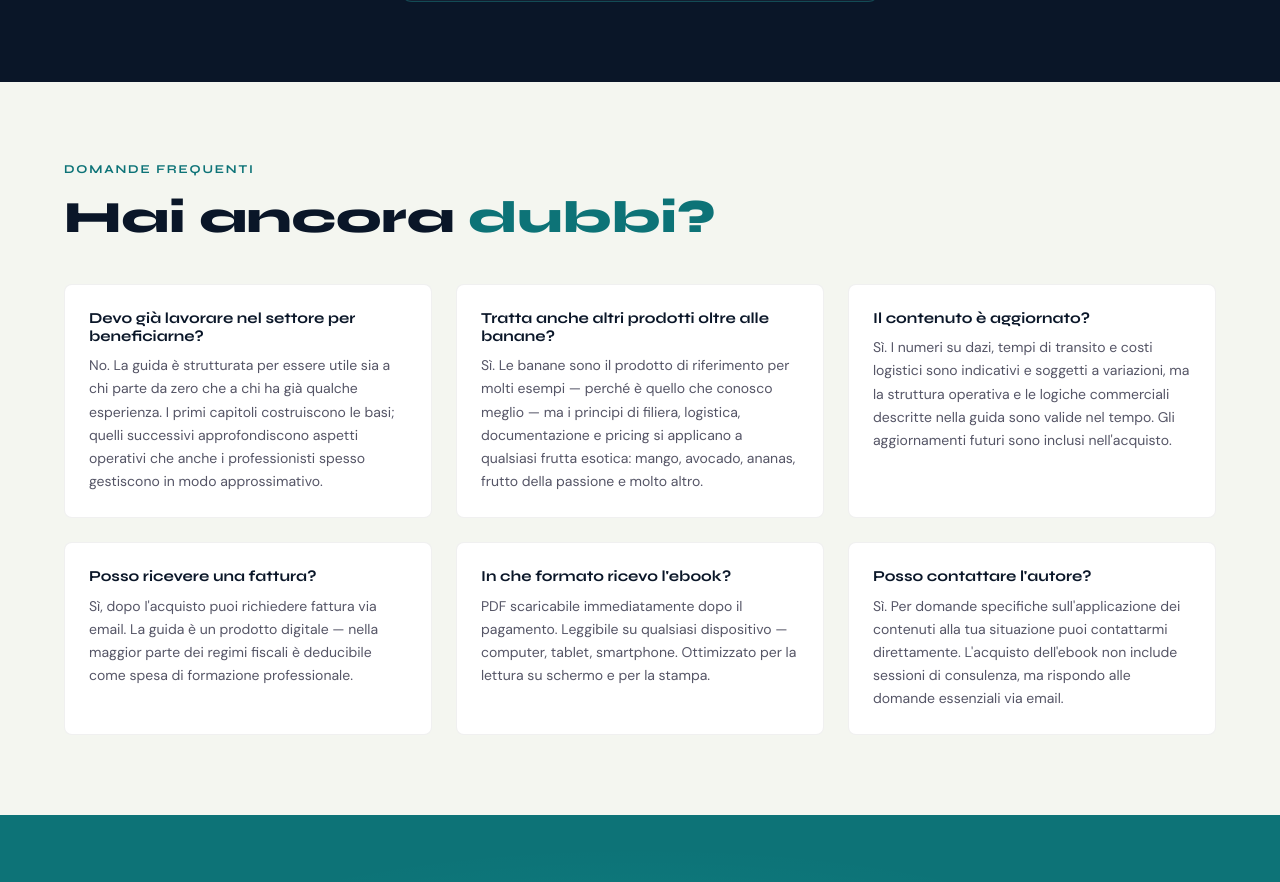
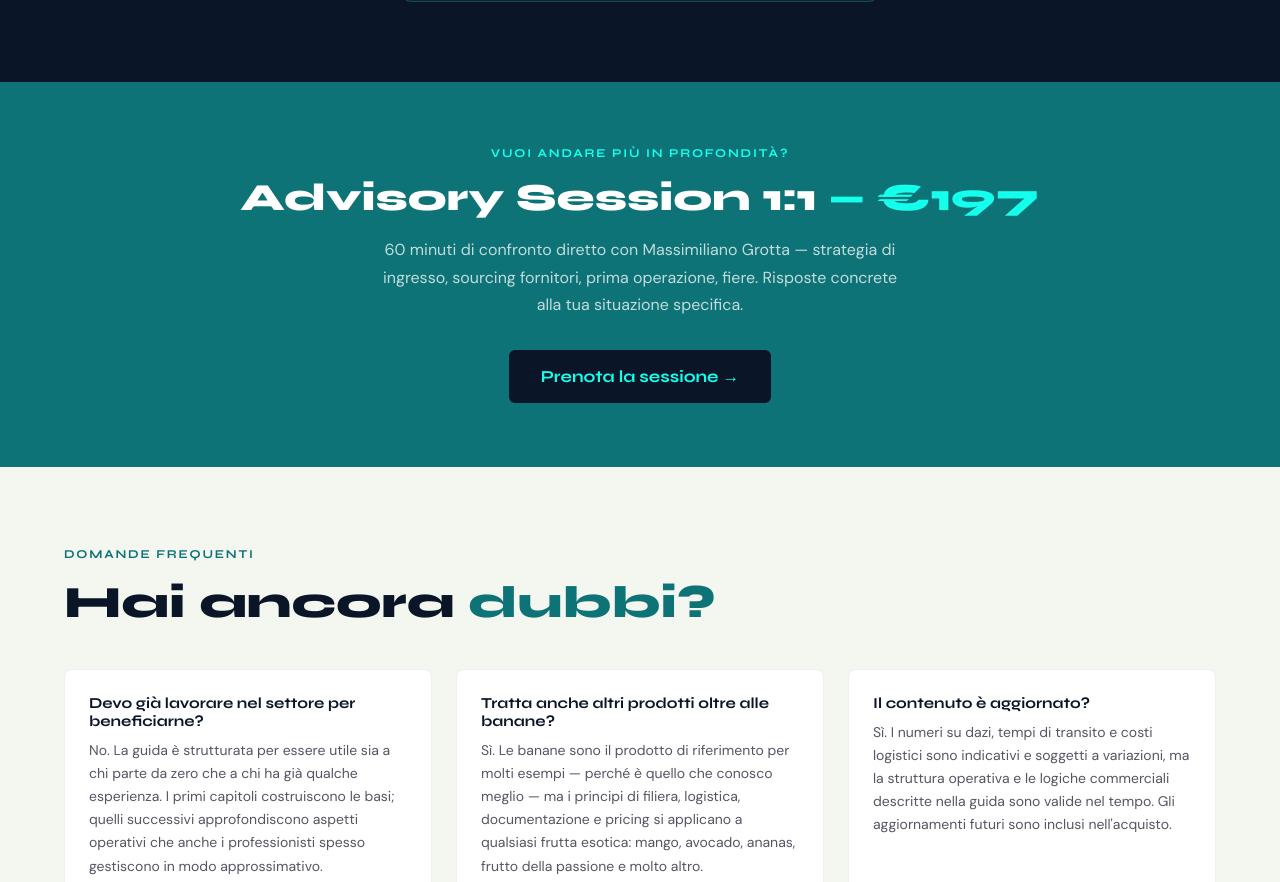
Before and after one commit to massimilianogrotta-ui/frutta-esotica, a plain HTML site: page index.html in a window 1280 px wide. Shown: the part 5181-6063 px from the top of the page. Drawn offline with Linux system fonts and the light colour scheme.

Commit message:
Update index.html

```diff
--- a/index.html
+++ b/index.html
@@ -1122,6 +1122,12 @@
   </div>
 
 </section>
+<section style="background:#0D7377;padding:4rem 5%;text-align:center;">
+  <p style="font-family:'Syne',sans-serif;font-size:0.75rem;font-weight:700;letter-spacing:0.15em;text-transform:uppercase;color:#14FFEC;margin-bottom:1rem;">Vuoi andare più in profondità?</p>
+  <h2 style="font-family:'Syne',sans-serif;font-size:clamp(1.6rem,4vw,2.4rem);font-weight:800;color:#FFFFFF;margin-bottom:1rem;">Advisory Session 1:1 <em style="font-style:normal;color:#14FFEC;">— €197</em></h2>
+  <p style="font-size:1rem;color:rgba(255,255,255,0.75);max-width:520px;margin:0 auto 2rem;line-height:1.7;">60 minuti di confronto diretto con Massimiliano Grotta — strategia di ingresso, sourcing fornitori, prima operazione, fiere. Risposte concrete alla tua situazione specifica.</p>
+  <a href="https://calendly.com/massimiliano-grotta/advisory-session-international-exotic-fruit-trade" target="_blank" style="display:inline-flex;align-items:center;gap:0.75rem;background:#0A1628;color:#14FFEC;font-family:'Syne',sans-serif;font-weight:700;font-size:1.05rem;padding:1rem 2rem;border-radius:6px;text-decoration:none;">Prenota la sessione →</a>
+</section>
 
 <!-- ── FAQ ── -->
 <section class="faq reveal">
```
